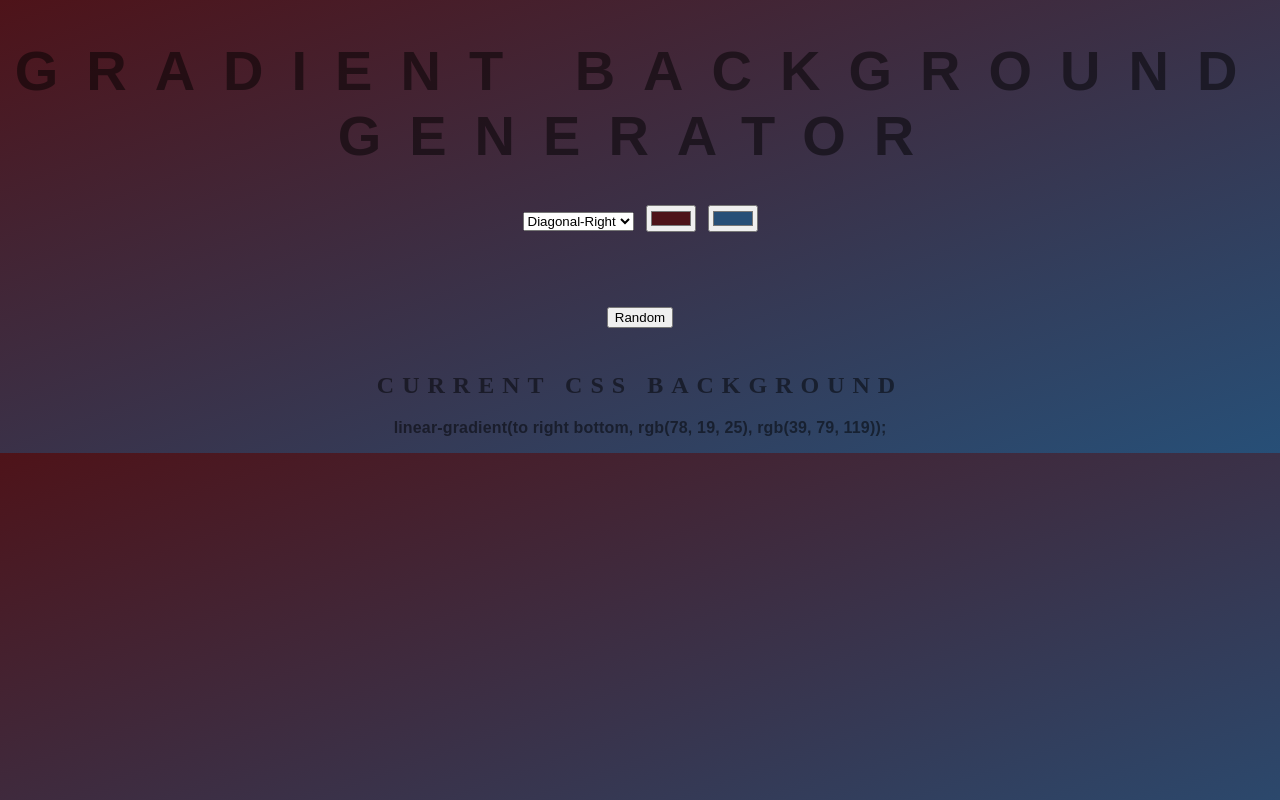
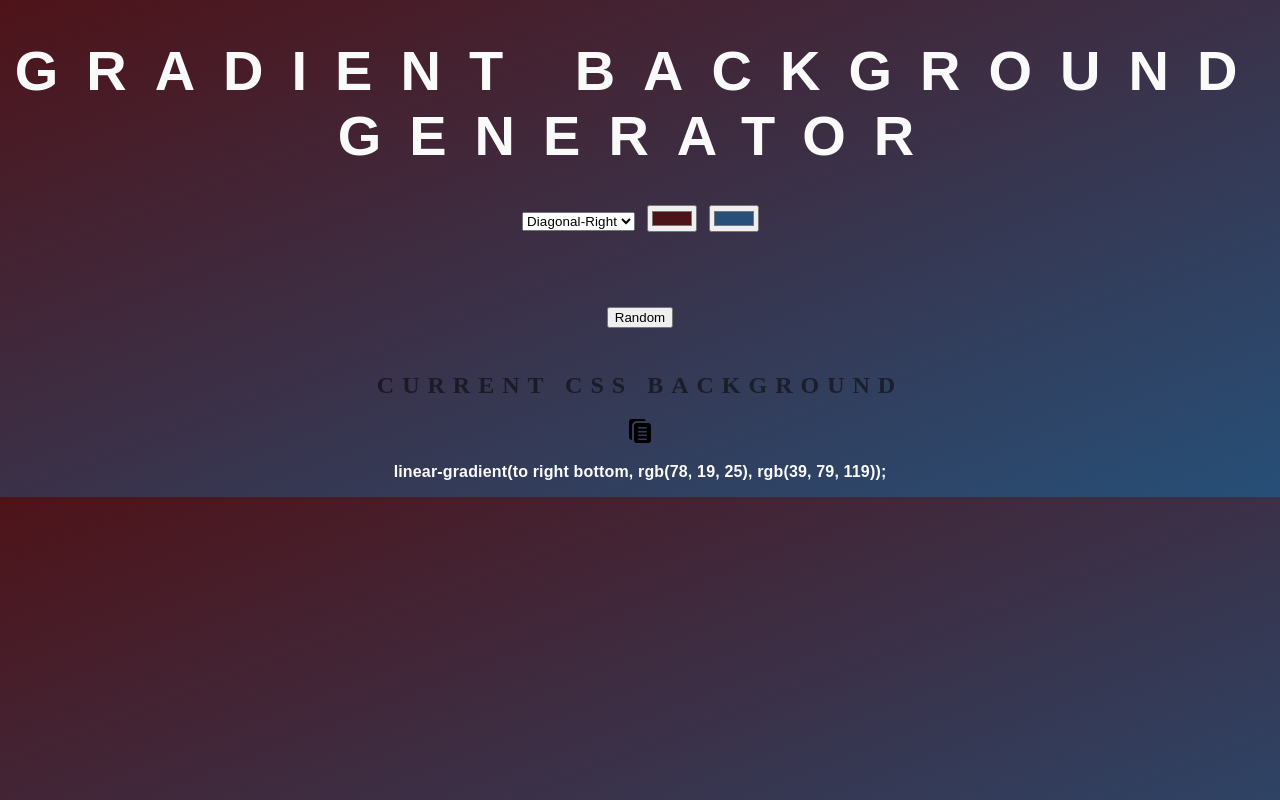
Before and after one commit to Tabele86/background-generator, a plain HTML site: page index.html in a window 1280 px wide. Both pictures are taken after a click on the button "Random". Drawn offline with Linux system fonts and the light colour scheme.

Commit message:
cleaning up some files for publishing to github

```diff
--- a/index.html
+++ b/index.html
@@ -6,14 +6,14 @@
     <head>
         <meta charset="utf-8">
         <meta http-equiv="X-UA-Compatible" content="IE=edge">
-        <title>Gradient Background</title>
+        <title>Gradient Generator</title>
         <meta name="description" content="">
         <meta name="viewport" content="width=device-width, initial-scale=1">
         <link rel="stylesheet" href="styles.css">
     </head>
     <body id='gradient'>
         <h1>Gradient Background Generator</h1>
-        <select class="gradientDirection" name="gradientDirection">
+        <div><select class="gradientDirection" name="gradientDirection">
             <option value="right">Right</option>
             <option value="left">Left</option>
             <option value="bottom right">Diagonal-Right</option>
@@ -24,11 +24,21 @@
         <input  class='color1' type="color" name="color1" value="#ff0000">
         <!-- <input oninput='setGradient()' class='color2' type="color" name="color2" value="#ff0000"> -->
         <input class='color2' type="color" name="color2" value="#ffff00">
+        </div>
         <h1>
             <input class='randomBG' type="button" id="button" name="randomBG" value="Random">
         </h1>
-        <h2>Current CSS Background</h2>
-        <h3></h3>
+        <div><h2>Current CSS Background</h2>
+        <input
+        id="copy"
+        class="button2"
+        type="image"
+        src="./components/copy.png"
+        onclick="copyToClipboard()"
+      />
+    </div>
+        <h3 id='css'></h3>
+
         <!--[if lt IE 7]>
             <p class="browsehappy">You are using an <strong>outdated</strong> browser. Please <a href="#">upgrade your browser</a> to improve your experience.</p>
         <![endif]-->
--- a/script.js
+++ b/script.js
@@ -4,28 +4,23 @@
 
 // const { result } = require('lodash');
 
-let css = document.querySelector('h3');
+let h3 = document.querySelector('h3');
 let color1 = document.querySelector('.color1');
 let color2 = document.querySelector('.color2');
 let direction = document.querySelector('.gradientDirection');
 let body = document.getElementById('gradient');
 let randomBG = document.querySelector('.randomBG');
+let copy = document.querySelector('#copy');
 
 const setGradient = () => {
 	body.style.background = 'linear-gradient(to ' + direction.value + ' ,' + color1.value + ',' + color2.value + ')';
-	css.textContent = body.style.background + ';';
+	h3.textContent = body.style.background + ';';
 };
 color1.addEventListener('input', setGradient);
 
 color2.addEventListener('input', setGradient);
 
 direction.addEventListener('input', setGradient);
-
-// const randomBG = () => {
-// const randomColor1 = Math.floor(Math.random() * 16777215).toString(16);
-// 	document.body.style.backgroundColor = '#' + randomColor;
-// 	color.innerHTML = '#' + randomColor;
-// };
 
 const randomColor = () => {
 	let letters = '0123456789ABCDEF';
@@ -50,3 +45,13 @@ const setRandomGradient = () => {
 };
 
 randomBG.addEventListener('click', setRandomGradient);
+
+const copyToClipboard = () => {
+	const el = document.createElement('textarea');
+	el.value = document.getElementById('css').innerText;
+	document.body.appendChild(el);
+	el.select();
+	document.execCommand('copy');
+	document.body.removeChild(el);
+	console.log('Gradient copied');
+};
--- a/styles.css
+++ b/styles.css
@@ -10,7 +10,7 @@ body {
 
 h1 {
 	font: 600 3.5em 'Raleway', sans-serif;
-	color: rgba(0, 0, 0, .5);
+	color: rgb(250, 250, 250);
 	text-align: center;
 	text-transform: uppercase;
 	letter-spacing: .5em;
@@ -19,8 +19,23 @@ h1 {
 
 h3 {
 	font: 900 1em 'Raleway', sans-serif;
-	color: rgba(0, 0, 0, .5);
+	color: rgb(250, 250, 250);
 	text-align: center;
 	text-transform: none;
 	letter-spacing: 0.01em;
 }
+
+.randomBG {
+	color: rgba(0, 0, 0);
+	text-align: center;
+	text-transform: none;
+	padding: 5%, 5%;
+	justify-content: center;
+}
+
+.gradientDirection {
+	color: rgb(0, 0, 0);
+	text-align: center;
+	text-transform: none;
+	letter-spacing: 0.01em;
+}
```
Also changed, not shown: package.json (deleted, +0 -19 lines), components/copy.png (added), 2 other files.
